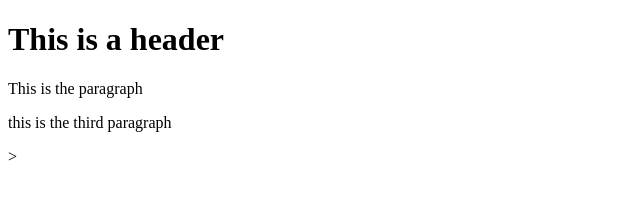
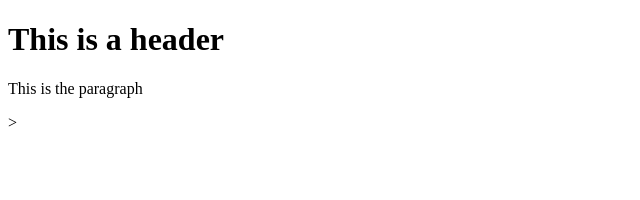
Before and after one commit to ArslanMumtaz/git-test, a website: page index.html in a window 1280 px wide. Shown: the whole page, without its empty margins (0-640 px from the left). Drawn offline with Linux system fonts and the light colour scheme.

Commit message:
fourth commit

```diff
--- a/index.html
+++ b/index.html
@@ -6,6 +6,6 @@
     <body>
         <h1>This is a header</h1>
         <p>This is the paragraph</p>
-        <p>this is the third paragraph</p>
+
     </body>
 </html>>
```
Also changed, not shown: package.json (added, +25 -0 lines), 2 other files.
